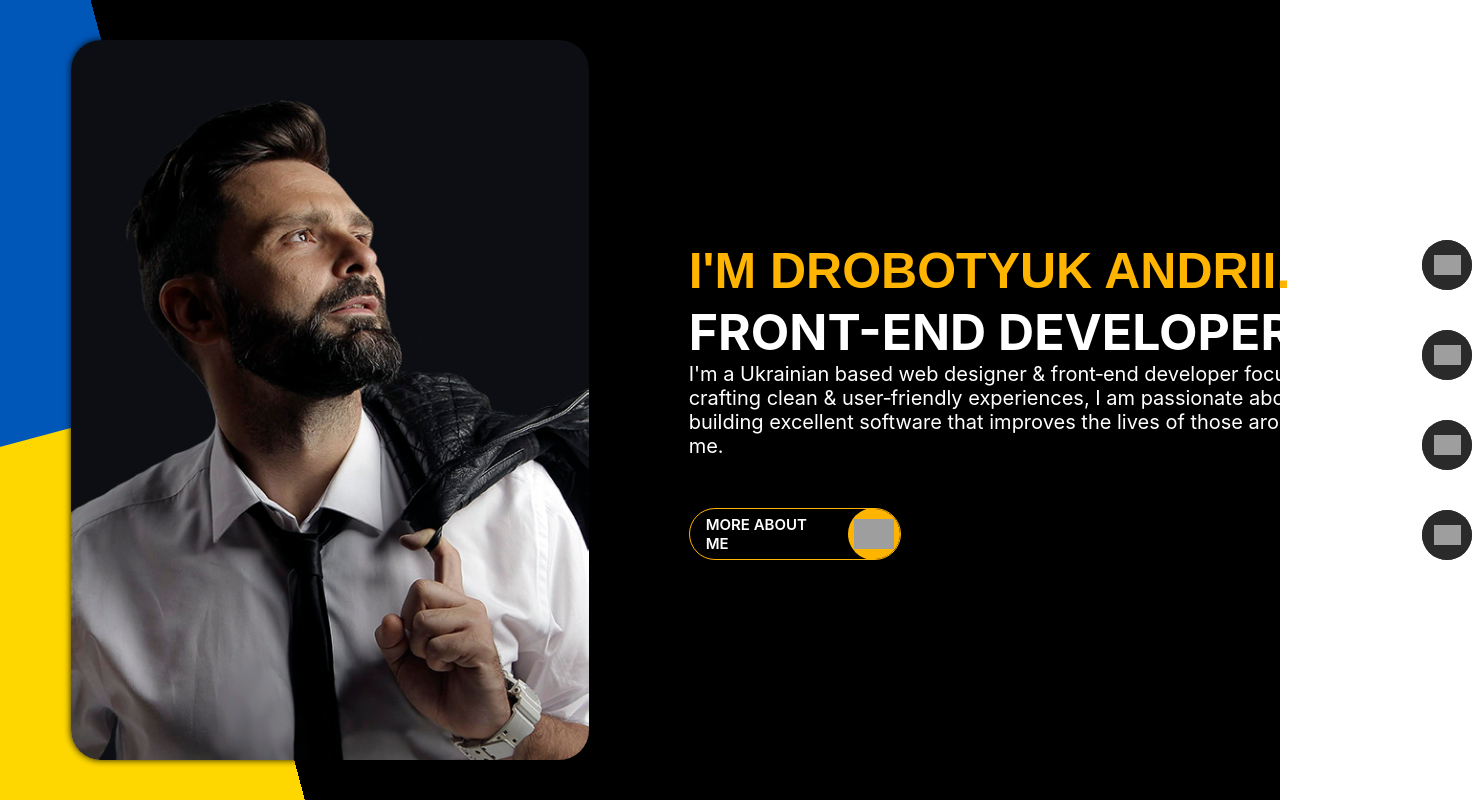
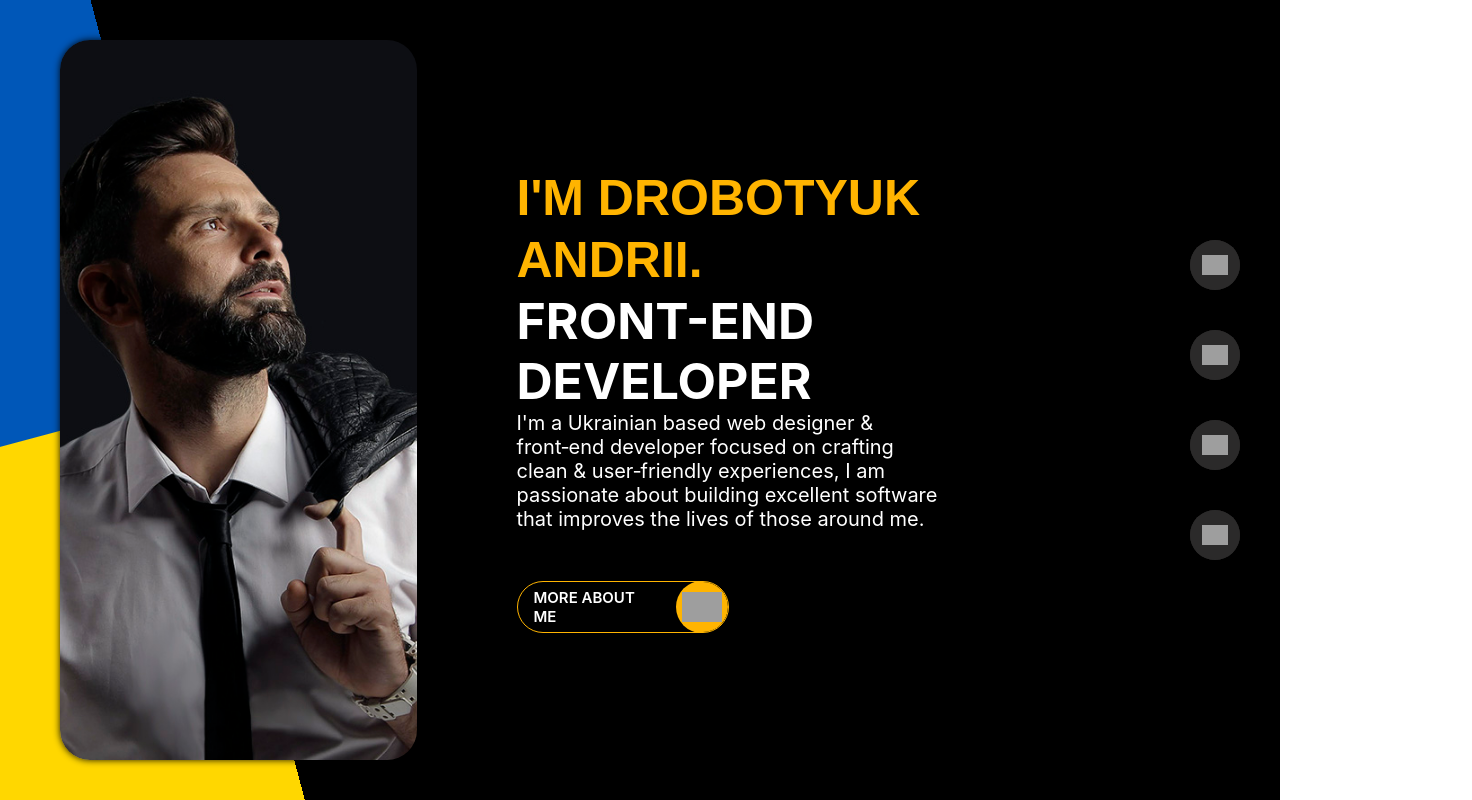
Before and after one commit to Dro5zd/portfolio, a React (Create React App) app: page / in a window 1280 px wide. Shown: the whole page, 1472 px wide, since content can reach past the window. Built offline with nearby package versions, Linux system fonts and the light colour scheme; grey boxes are pictures that could not be loaded.

Commit message:
fixed photo resize

```diff
--- a/src/components/Main/Main.module.css
+++ b/src/components/Main/Main.module.css
@@ -40,7 +40,7 @@
     text-align: left;
     justify-content: center;
     /*background-color: #38c7dc;*/
-    width: 100%;
+    width: 40%;
     /*height: 500px;*/
     color: white;
 }
@@ -82,7 +82,7 @@
     background-size: cover;
     background-repeat: no-repeat;
     background-position: top;
-    width: 1000px;
+    width: 33.33333333%;
     height: calc(100vh - 80px);
     z-index: 11;
     border-radius: 30px;
```
Also changed, not shown: src/components/Nav/Nav.module.css (+0 -9 lines).
